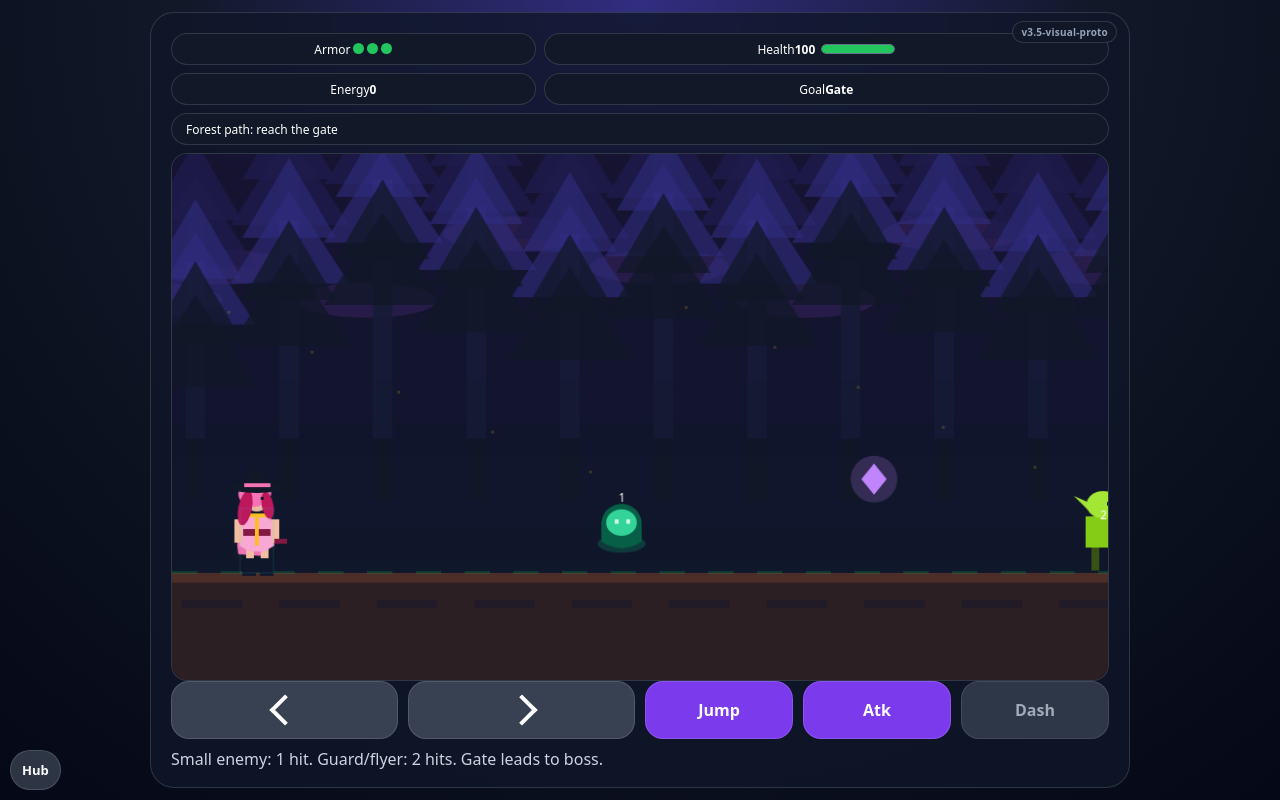
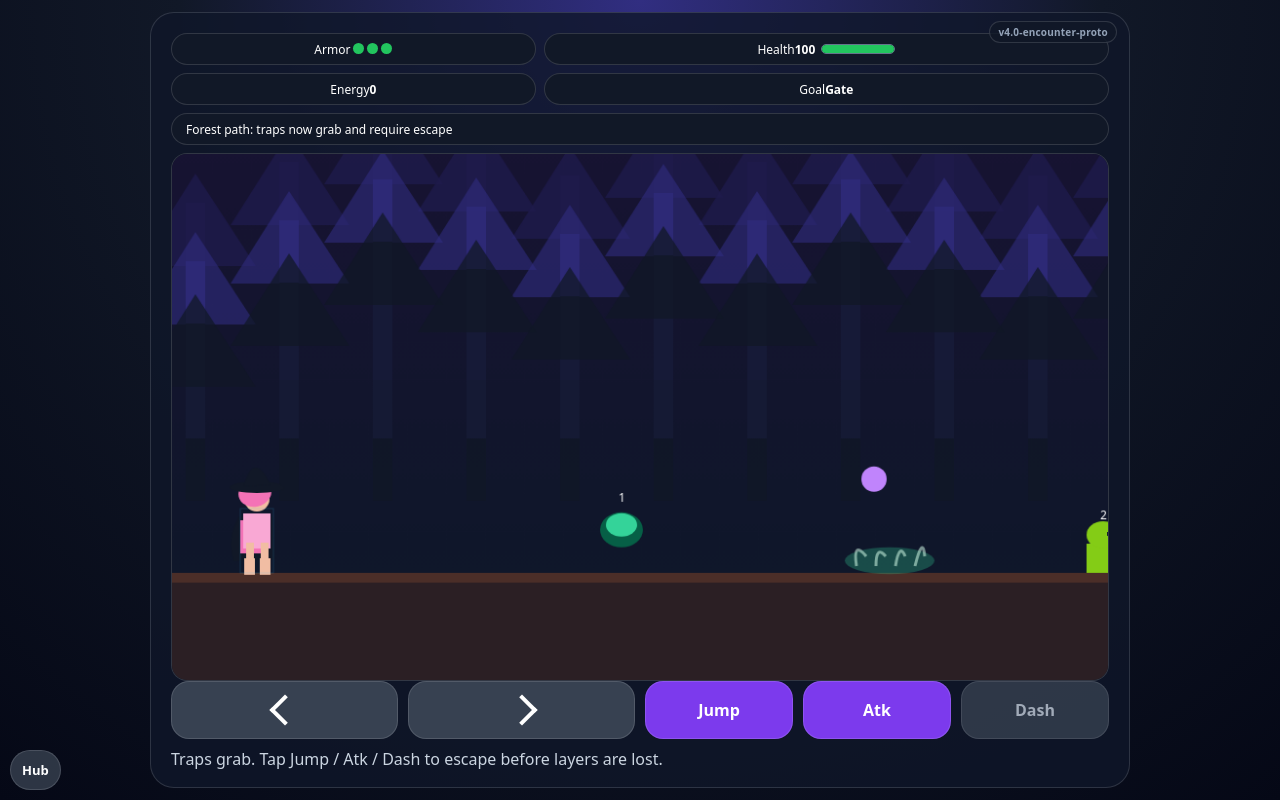
Before and after one commit to justsomebobby/Veilbound, a website built with Vite: page index.html in a window 1280 px wide. Both pictures are taken after a click on the button "Play Level 1". Built offline with nearby package versions, Linux system fonts and the light colour scheme.

Commit message:
Load Phase 4 encounter core build

```diff
--- a/index.html
+++ b/index.html
@@ -8,16 +8,16 @@
   <meta name="apple-mobile-web-app-title" content="Veilbound">
   <title>Veilbound</title>
   <link rel="stylesheet" href="./styles.css">
-  <script defer src="./game.js?v=3.5-visual-proto"></script>
+  <script defer src="./game-core.js?v=4.0-encounter-proto"></script>
 </head>
 <body>
   <button id="safeHub" type="button">Hub</button>
 
   <main id="app">
     <section id="menu" class="screen is-active">
-      <span class="buildTag" data-build-tag>v3.5-visual-proto</span>
+      <span class="buildTag" data-build-tag>v4.0-encounter-proto</span>
       <h1>Veilbound</h1>
-      <p>Phase 3.5 visual prototype build.</p>
+      <p>Phase 4 encounter framework prototype build.</p>
       <div class="grid">
         <button class="primary" type="button" data-go="hub">Continue</button>
         <button type="button" data-go="game">Play Level 1</button>
@@ -25,9 +25,9 @@
     </section>
 
     <section id="hub" class="screen">
-      <span class="buildTag" data-build-tag>v3.5-visual-proto</span>
+      <span class="buildTag" data-build-tag>v4.0-encounter-proto</span>
       <h2>Hub</h2>
-      <p id="hubText">Menu, level, boss, and visual prototype test.</p>
+      <p id="hubText">Menu, level, boss, and encounter framework test.</p>
       <div class="grid">
         <button class="primary" type="button" data-go="game">Play Level 1</button>
         <button class="danger" type="button" data-go="boss">Boss Test</button>
@@ -38,21 +38,21 @@
     </section>
 
     <section id="customize" class="screen">
-      <span class="buildTag" data-build-tag>v3.5-visual-proto</span>
+      <span class="buildTag" data-build-tag>v4.0-encounter-proto</span>
       <h2>Customize</h2>
       <p>Customization placeholder. Art layers come later.</p>
       <button type="button" data-go="hub">Back</button>
     </section>
 
     <section id="gallery" class="screen">
-      <span class="buildTag" data-build-tag>v3.5-visual-proto</span>
+      <span class="buildTag" data-build-tag>v4.0-encounter-proto</span>
       <h2>Gallery</h2>
       <p>Gallery placeholder. Scene controls come later.</p>
       <button type="button" data-go="hub">Back</button>
     </section>
 
     <section id="game" class="screen playScreen">
-      <span class="buildTag" data-build-tag>v3.5-visual-proto</span>
+      <span class="buildTag" data-build-tag>v4.0-encounter-proto</span>
 
       <div class="hud">
         <span class="chip">Armor <b id="armorDots"></b></span>
@@ -79,7 +79,7 @@
         </div>
       </div>
 
-      <p class="hint">Small enemy: 1 hit. Guard/flyer: 2 hits. Gate leads to boss.</p>
+      <p class="hint">Traps grab. Tap Jump / Atk / Dash to escape before layers are lost.</p>
 
       <div class="row">
         <button id="levelRestart" class="small" type="button">Restart</button>
@@ -88,7 +88,7 @@
     </section>
 
     <section id="boss" class="screen playScreen">
-      <span class="buildTag" data-build-tag>v3.5-visual-proto</span>
+      <span class="buildTag" data-build-tag>v4.0-encounter-proto</span>
 
       <div class="hud">
         <span class="chip">Armor <b id="bossArmorDots"></b></span>
@@ -124,11 +124,11 @@
     </section>
 
     <section id="result" class="screen">
-      <span class="buildTag" data-build-tag>v3.5-visual-proto</span>
+      <span class="buildTag" data-build-tag>v4.0-encounter-proto</span>
       <h2>Level Clear</h2>
       <p id="resultText">Boss defeated.</p>
       <div class="card">
-        <p id="resultStats">Phase 3.5 result placeholder.</p>
+        <p id="resultStats">Phase 4 result placeholder.</p>
       </div>
       <div class="grid">
         <button class="primary" type="button" data-go="hub">Return to Hub</button>
```
